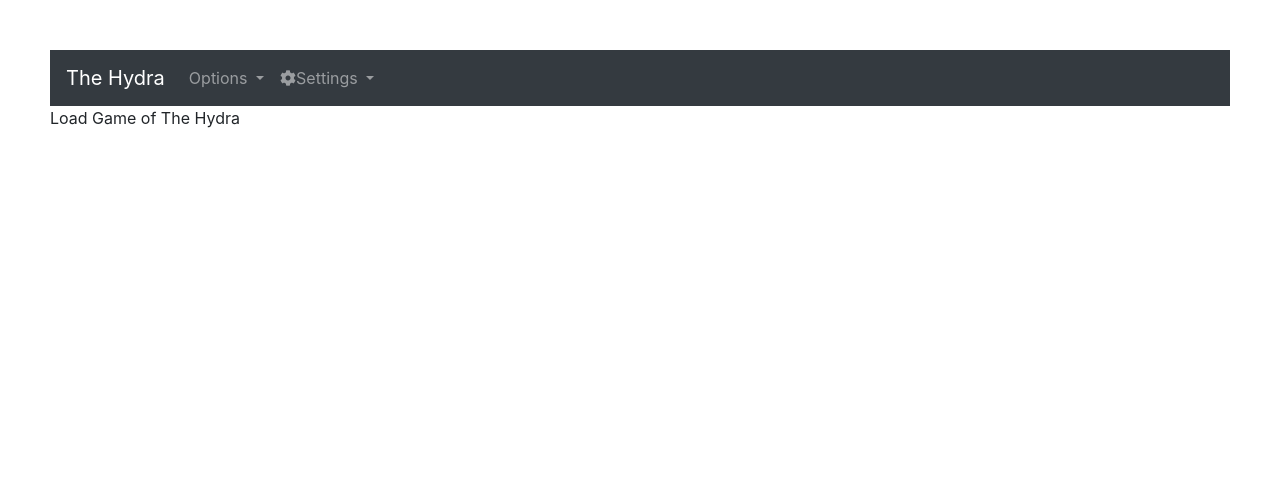
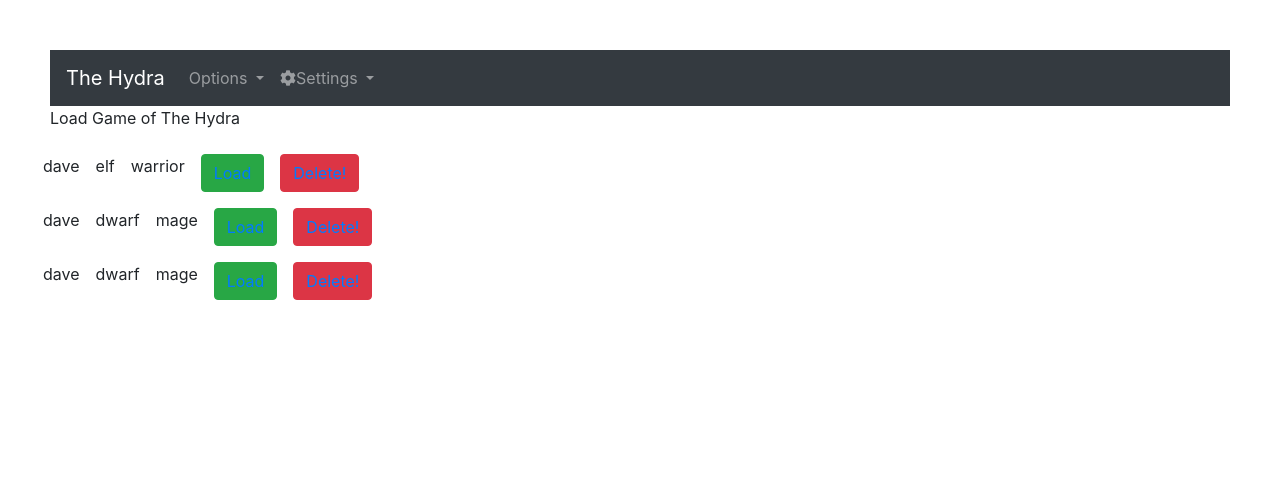
Before and after one commit to dstrauss07/FrontEndFinalProject, a Node server app: page /load in a window 1280 px wide. Shown: the top 499 px of the page. Run offline with Node 20, Linux system fonts and the light colour scheme; some libraries are stand-ins or nearby versions.

Commit message:
morning updates

```diff
--- a/Main/app.js
+++ b/Main/app.js
@@ -12,6 +12,7 @@ var load = require('./routes/load');
 var options = require('./routes/options');
 var save = require('./routes/save');
 var artifact = require('./routes/artifact');
+var artifact = require('./routes/delete');
 
 
 var app = express();
@@ -34,6 +35,7 @@ app.use('/load', load);
 app.use('/options', options);
 app.use('/save', save);
 app.use('/artifact', artifact);
+app.use('/delete', artifact);
 
 // catch 404 and forward to error handler
 app.use(function(req, res, next) {
--- a/Main/models/postRepository.js
+++ b/Main/models/postRepository.js
@@ -45,13 +45,29 @@ let repo = {
         saveChars();
     },
     getChars: () =>{
-        console.log("got latest characters")
+        console.log("got latest characters");
         return gameList
     },
     newCharacter:() =>{
         console.log(newChar.length)
         return newChar
-    }
+    },
+    getCharByName: (playerName) =>{
+        return gameList.find((character)=> {
+            return character.playerName === playerName;
+        });
+    },
+    getCharIndex: (playerName) => {
+        return gameList.findIndex((character) => {
+            return character.playerName === playerName;
+        });
+    },
+    deleteChar: (index) => {
+        gameList.splice(index,1);
+        console.log("the post has been deleted.");
+        saveChars();
+    },
+
 };
 
 module.exports = repo;
--- a/Main/routes/load.js
+++ b/Main/routes/load.js
@@ -1,9 +1,11 @@
 var express = require('express');
 var router = express.Router();
+let repo = require('../models/postRepository');
 
 /* GET home page. */
 router.get('/', function(req, res, next) {
-  res.render('load', { title: 'The Hydra' });
+  res.render('load', { title: 'The Hydra',
+characters: repo.getChars() });
 });
 
 module.exports = router;
--- a/Main/views/load.ejs
+++ b/Main/views/load.ejs
@@ -1,3 +1,34 @@
 <% include partials/head %>
-<p>Load Game of <%= title %></p>
+<p>Load Game of
+    <%= title %>
+</p>
+<main>
+    <% for(var i = 0; i< characters.length; i++){%>
+    <div class="row">
+        <div class="p-2">
+            <%- characters[i].playerName %>
+        </div>
+        <div class="p-2">
+            <%- characters[i].race %>
+        </div>
+        <div class="p-2">
+            <%- characters[i].class %>
+        </div>
+
+        <div class="p-2">
+            <button  class="btn btn-success">
+                <a href="/loadgame/<%=characters[i].playerName %>">Load</a>
+            </button>
+        </div>
+        <div class="p-2">
+            <button class="btn btn-danger">
+                <a href="/delete/<%=characters[i].playerName %>">Delete!</a>
+            </button>
+        </div>
+    </div>
+    <%}%>
+
+</main>
+
+
 <% include partials/foot %>
```
Also changed, not shown: Main/routes/delete.js (added, +25 -0 lines), Main/views/delete.ejs (added, +14 -0 lines).
